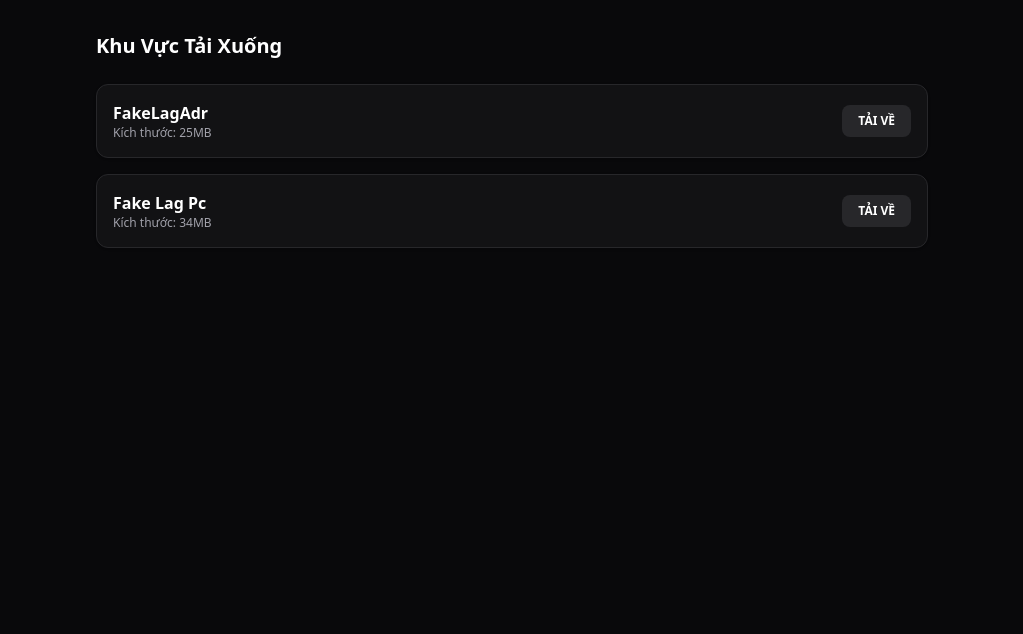
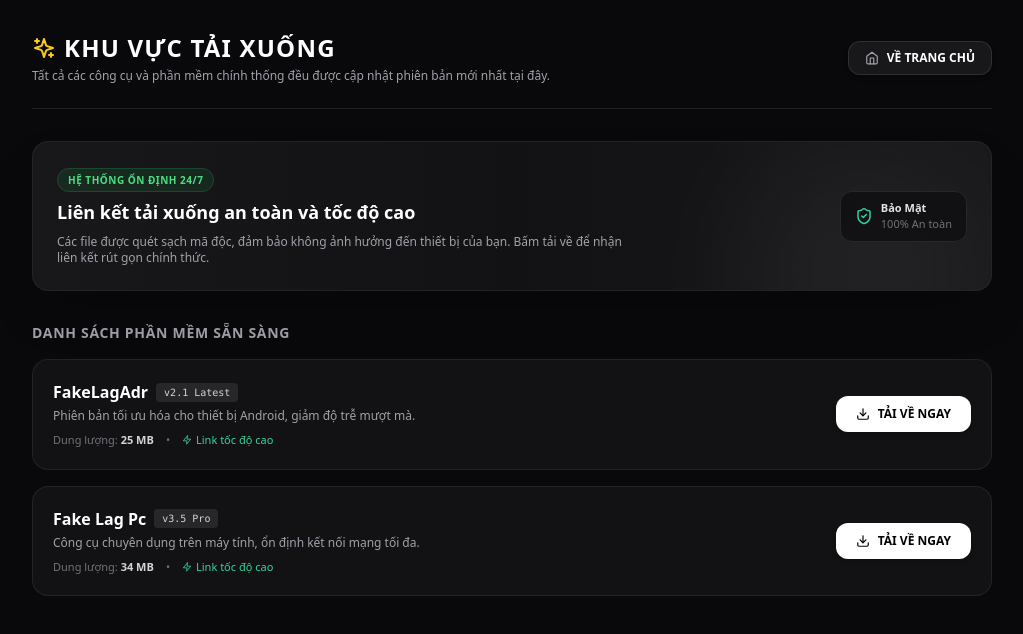
Before and after one commit to quanghuy1501ne-ui/qhuyy, a Next.js app: page /download in a window 1280 px wide. Shown: the top 634 px of the page, without its empty margins (128-1151 px from the left). Built offline with nearby package versions, Linux system fonts and the light colour scheme.

Commit message:
cap nhat code moi

```diff
--- a/app/download/page.tsx
+++ b/app/download/page.tsx
@@ -1,54 +1,125 @@
 'use client';
 import React, { useState } from 'react';
+import { Download, Home, ShieldCheck, Zap, ArrowRight, Sparkles } from 'lucide-react';
+import Link from 'next/link';
 
 export default function DownloadPage() {
-  // Danh sách file cố định của bạn
   const [files, setFiles] = useState([
     {
       id: 1,
       title: 'FakeLagAdr',
-      size: '25MB',
-      url: 'https://link4m.net/yUeEnlm'
+      size: '25 MB',
+      version: 'v2.1 Latest',
+      url: 'https://link4m.net/yUeEnlm',
+      desc: 'Phiên bản tối ưu hóa cho thiết bị Android, giảm độ trễ mượt mà.'
     },
     {
       id: 2,
       title: 'Fake Lag Pc',
-      size: '34MB',
-      url: 'https://link4m.net/UkbL2'
+      size: '34 MB',
+      version: 'v3.5 Pro',
+      url: 'https://link4m.net/UkbL2',
+      desc: 'Công cụ chuyên dụng trên máy tính, ổn định kết nối mạng tối đa.'
     }
   ]);
 
-  // Hàm xử lý khi bấm tải về
-  const handleDownload = (url: string) => {
+  const [downloadingId, setDownloadingId] = useState<number | null>(null);
+
+  const handleDownload = (id: number, url: string) => {
+    setDownloadingId(id);
+    setTimeout(() => {
+      setDownloadingId(null);
       let finalUrl = url.trim();
       if (!finalUrl.startsWith('http://') && !finalUrl.startsWith('https://')) {
         finalUrl = 'https://' + finalUrl;
       }
       window.open(finalUrl, '_blank');
+    }, 400); // Hiệu ứng nhún nút trong 0.4 giây rồi mở link
   };
 
   return (
-    <div className="p-8 max-w-4xl mx-auto space-y-6">
-      <div className="flex justify-between items-center">
-        <h1 className="text-xl font-bold text-white">Khu Vực Tải Xuống</h1>
+    <div className="p-8 max-w-5xl mx-auto space-y-8 animate-fadeIn">
+      {/* Top Bar bên trong trang: Tiêu đề + Nút về trang chủ */}
+      <div className="flex flex-col sm:flex-row justify-between items-start sm:items-center gap-4 border-b border-zinc-800/80 pb-6">
+        <div>
+          <h1 className="text-2xl font-black tracking-wider text-white flex items-center gap-2">
+            <Sparkles className="text-yellow-400" size={24} /> KHU VỰC TẢI XUỐNG
+          </h1>
+          <p className="text-xs text-zinc-400 mt-1">
+            Tất cả các công cụ và phần mềm chính thống đều được cập nhật phiên bản mới nhất tại đây.
+          </p>
         </div>
 
+        <Link
+          href="/"
+          className="flex items-center gap-2 bg-zinc-900 hover:bg-zinc-800 border border-zinc-700/60 text-white px-4 py-2 rounded-xl text-xs font-bold transition shadow-md hover:scale-105 active:scale-95"
+        >
+          <Home size={14} className="text-zinc-400" /> VỀ TRANG CHỦ
+        </Link>      </div>
+
+      {/* Banner lấp đầy khoảng trống */}
+      <div className="bg-gradient-to-r from-zinc-900 via-[#121214] to-zinc-900 border border-zinc-800/80 p-6 rounded-2xl relative overflow-hidden shadow-2xl flex flex-col md:flex-row justify-between items-center gap-6">
+        <div className="absolute top-0 right-0 w-64 h-64 bg-white/5 rounded-full blur-3xl pointer-events-none"></div>
+        <div className="space-y-2 z-10">
+          <span className="bg-green-500/10 text-green-400 text-[10px] px-2.5 py-1 rounded-full border border-green-500/20 font-bold uppercase tracking-wider">
+            Hệ thống ổn định 24/7
+          </span>
+          <h2 className="text-lg font-bold text-white">Liên kết tải xuống an toàn và tốc độ cao</h2>
+          <p className="text-xs text-zinc-400 max-w-xl">
+            Các file được quét sạch mã độc, đảm bảo không ảnh hưởng đến thiết bị của bạn. Bấm tải về để nhận liên kết rút gọn chính thức.
+          </p>
+        </div>
+        <div className="flex items-center gap-4 z-10 shrink-0">
+          <div className="flex items-center gap-2 bg-zinc-950/60 border border-zinc-800 px-3.5 py-2 rounded-xl">
+            <ShieldCheck size={18} className="text-emerald-400" />
+            <div className="text-left text-[11px]">
+              <div className="text-zinc-200 font-bold">Bảo Mật</div>
+              <div className="text-zinc-500">100% An toàn</div>
+            </div>
+          </div>
+        </div>
+      </div>
+
+      {/* Danh sách file hiển thị gọn gàng */}
       <div className="space-y-4">
+        <h3 className="text-sm font-bold text-zinc-400 uppercase tracking-wider">Danh sách phần mềm sẵn sàng</h3>
+
+        <div className="grid grid-cols-1 gap-4">
           {files.map((file) => (
-          <div key={file.id} className="bg-[#121214] border border-zinc-800 p-4 rounded-xl flex justify-between items-center shadow">
-            <div>
-              <h3 className="font-bold text-white text-base">{file.title}</h3>
-              <p className="text-xs text-zinc-400">Kích thước: {file.size}</p>
+            <div
+              key={file.id}
+              className="bg-[#121214] border border-zinc-800/80 hover:border-zinc-700 p-5 rounded-2xl flex flex-col sm:flex-row justify-between items-start sm:items-center gap-4 transition-all duration-300 hover:shadow-xl group"
+            >
+              <div className="space-y-1">
+                <div className="flex items-center gap-2">
+                  <h4 className="font-bold text-white text-base group-hover:text-zinc-200 transition">{file.title}</h4>
+                  <span className="bg-zinc-800 text-zinc-300 text-[10px] px-2 py-0.5 rounded font-mono">{file.version}</span>
                 </div>
+                <p className="text-xs text-zinc-400">{file.desc}</p>
+                <div className="text-[11px] text-zinc-500 flex items-center gap-3 pt-1">
+                  <span>Dung lượng: <strong className="text-zinc-300">{file.size}</strong></span>
+                  <span>•</span>
+                  <span className="text-emerald-400 flex items-center gap-1"><Zap size={10} /> Link tốc độ cao</span>
+                </div>
+              </div>
+
+              {/* Nút tải về có Animation nhún nhảy cực mượt */}
               <button
-              onClick={() => handleDownload(file.url)}
-              className="bg-zinc-800 hover:bg-zinc-700 text-white px-4 py-2 rounded-lg text-xs font-bold transition cursor-pointer"
+                onClick={() => handleDownload(file.id, file.url)}
+                disabled={downloadingId === file.id}
+                className={`flex items-center gap-2 px-5 py-2.5 rounded-xl text-xs font-bold transition-all duration-200 cursor-pointer shadow-md shrink-0 ${
+                  downloadingId === file.id
+                    ? 'bg-emerald-600 text-white scale-95 opacity-90'
+                    : 'bg-white hover:bg-zinc-200 text-black hover:scale-105 active:scale-95'
+                }`}
               >
-              TẢI VỀ
+                <Download size={14} className={downloadingId === file.id ? 'animate-bounce' : ''} />
+                {downloadingId === file.id ? 'Đang chuyển hướng...' : 'TẢI VỀ NGAY'}
               </button>
             </div>
           ))}
         </div>
       </div>
+    </div>
   );
 }
```
Lines whose indentation alone changed are shown as unchanged.
